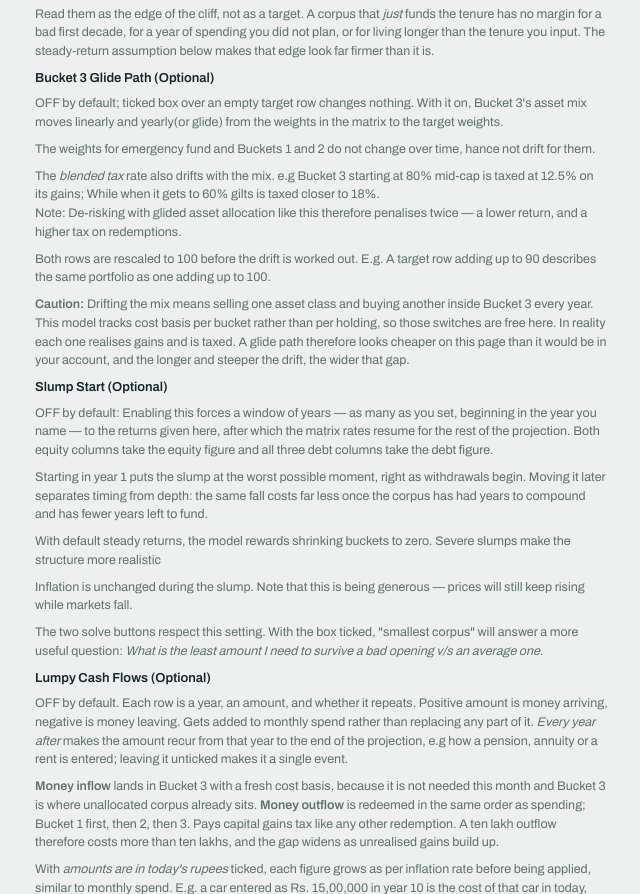
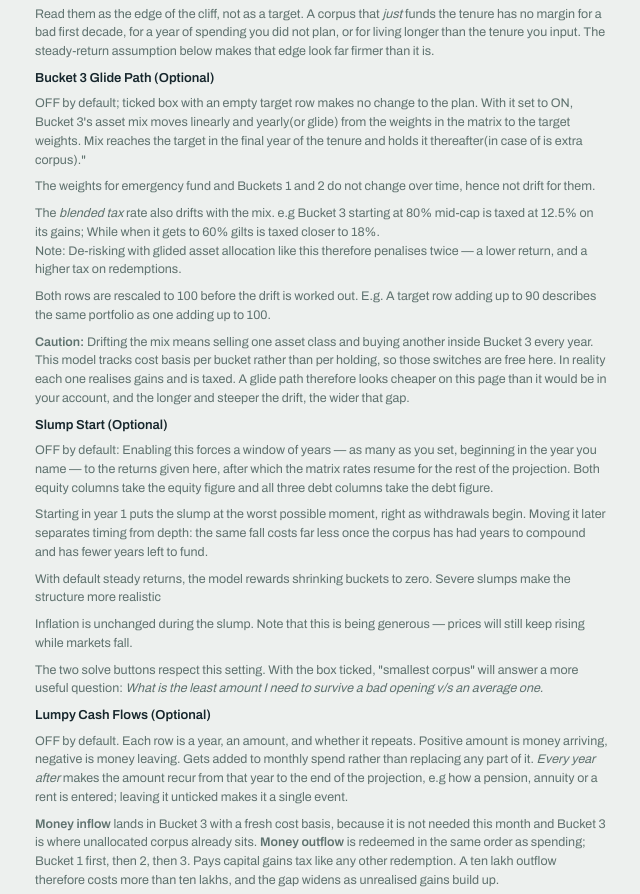
Before and after one commit to puneetg1234/3BucketBurndown, a website: page index.html in a window 1280 px wide. Shown: the part 2851-3745 px from the top of the page, without its empty margins (411-1051 px from the left). Drawn offline with Linux system fonts and the light colour scheme.

Commit message:
minor text typo fixes

```diff
--- a/index.html
+++ b/index.html
@@ -602,8 +602,8 @@ table.flows tbody tr:last-child td{padding-bottom:2px}
         <p>Read them as the edge of the cliff, not as a target. A corpus that <i>just</i> funds the tenure has no margin for a bad first decade, for a year of spending you did not plan, or for living longer than the tenure you input. The steady-return assumption below makes that edge look far firmer than it is.</p>
 
     <h4>Bucket 3 Glide Path (Optional)</h4>
-        <p>OFF by default; ticked box over an empty target row changes nothing. With it on, Bucket&nbsp;3's asset mix moves linearly and yearly(or glide) from the weights in the matrix to the target weights.</p>
-        <p>The weights for emergency fund and Buckets&nbsp;1 and&nbsp;2 do not change over time, hance not drift for them.</p>
+        <p>OFF by default; ticked box with an empty target row makes no change to the plan. With it set to ON, Bucket&nbsp;3's asset mix moves linearly and yearly(or glide) from the weights in the matrix to the target weights. Mix reaches the target in the final year of the tenure and holds it thereafter(in case of is extra corpus)."</p>
+        <p>The weights for emergency fund and Buckets&nbsp;1 and&nbsp;2 do not change over time, hence not drift for them.</p>
         <p>The <i>blended tax</i> rate also drifts with the mix. e.g Bucket&nbsp;3 starting at 80% mid-cap is taxed at 12.5% on its gains; While when it gets to 60% gilts is taxed closer to 18%.<br>Note: De-risking with glided asset allocation like this therefore penalises twice — a lower return, and a higher tax on redemptions.</p>
         <p>Both rows are rescaled to 100 before the drift is worked out. E.g. A target row adding up to 90 describes the same portfolio as one adding up to 100.</p>
         <p><b>Caution:</b> Drifting the mix means selling one asset class and buying another inside Bucket&nbsp;3 every year. This model tracks cost basis per bucket rather than per holding, so those switches are free here. In reality each one realises gains and is taxed. A glide path therefore looks cheaper on this page than it would be in your account, and the longer and steeper the drift, the wider that gap.</p>
```
